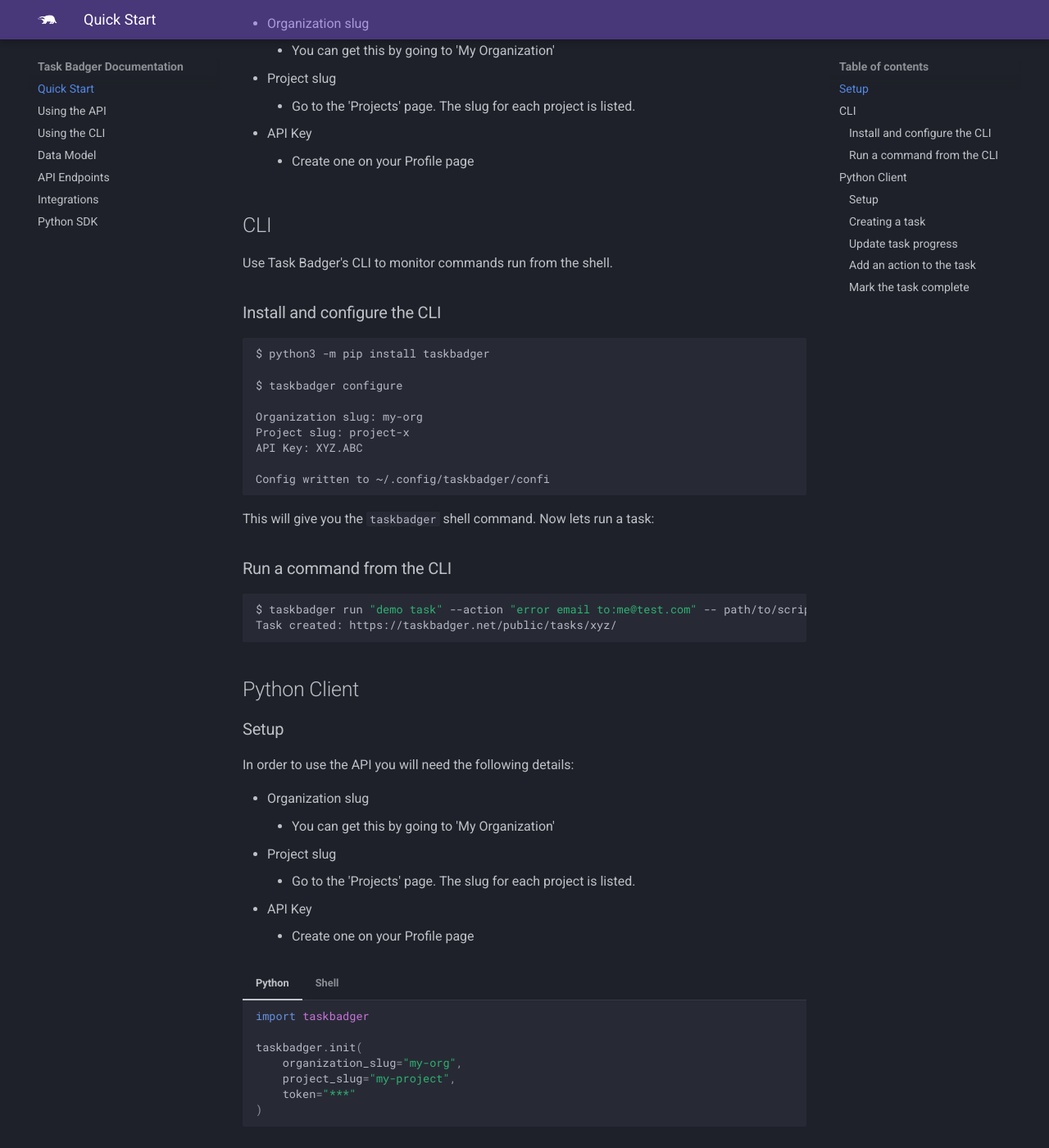
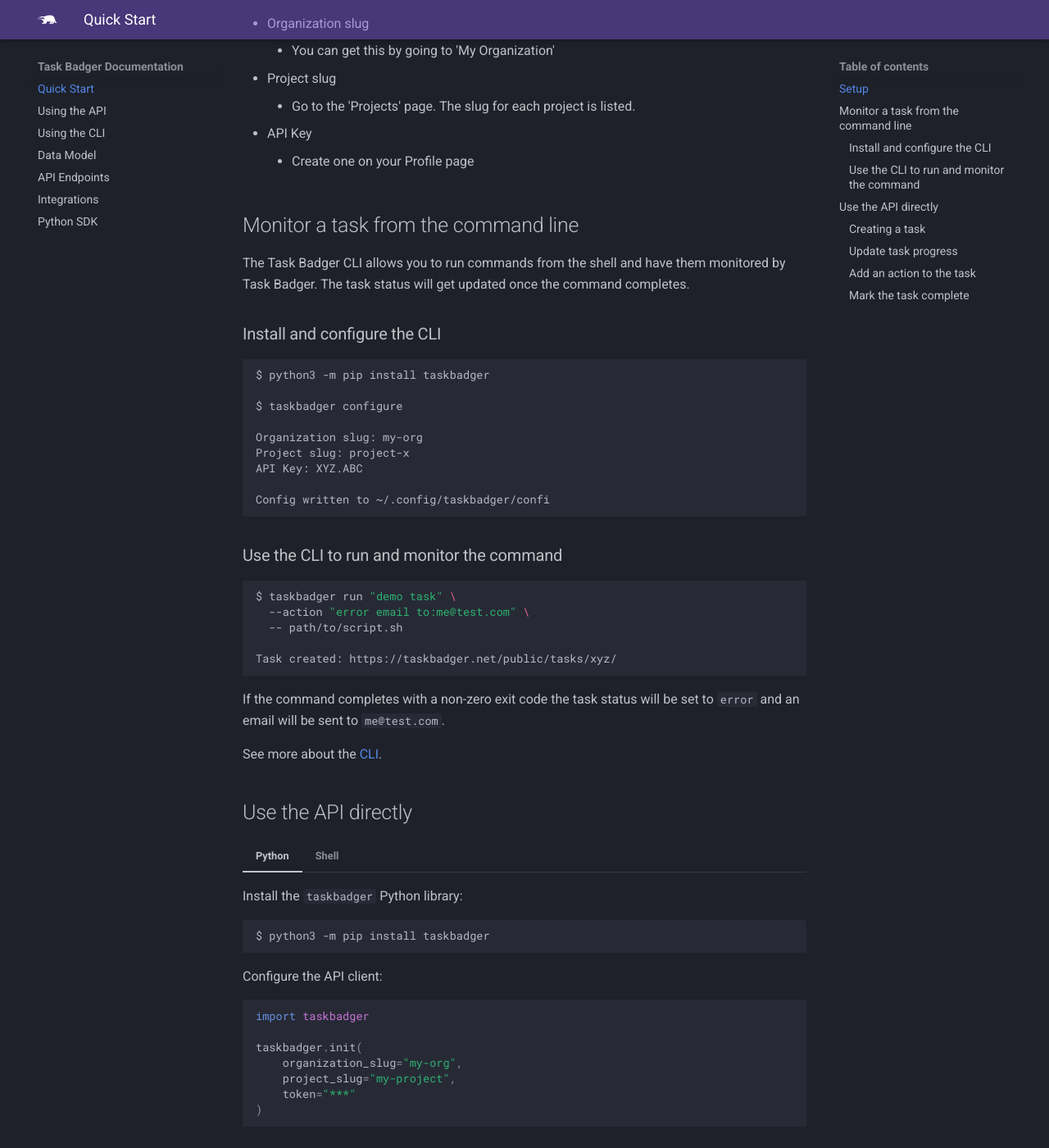
Before and after one commit to taskbadger/taskbadger-docs, an MkDocs documentation site: the page built from docs/index.md, in a window 1280 px wide and 1400 px high, scrolled down 322 px. Shown: the whole window at 82% size. Built offline with MkDocs 1.6.1 and Material for MkDocs 9.7.7, drawn with Linux system fonts in a browser that asks for light colours.

Commit message:
final changes

````diff
--- a/docs/index.md
+++ b/docs/index.md
@@ -16,8 +16,11 @@
 * API Key
     * Create one on your Profile page
 
-## CLI
-Use Task Badger's CLI to monitor commands run from the shell.
+
+## Monitor a task from the command line
+
+The Task Badger CLI allows you to run commands from the shell and have them monitored
+by Task Badger. The task status will get updated once the command completes.
 
 ### Install and configure the CLI
 
@@ -33,29 +36,34 @@
 Config written to ~/.config/taskbadger/confi
 ```
 
-This will give you the `taskbadger` shell command. Now lets run a task:
-
-### Run a command from the CLI
+### Use the CLI to run and monitor the command
 
 ```shell
-$ taskbadger run "demo task" --action "error email to:me@test.com" -- path/to/script.sh
+$ taskbadger run "demo task" \
+  --action "error email to:me@test.com" \
+  -- path/to/script.sh
+
 Task created: https://taskbadger.net/public/tasks/xyz/
 ```
 
-## Python Client
+If the command completes with a non-zero exit code the task status will be set to `error`
+and an email will be sent to `me@test.com`.
 
-### Setup
+See more about the [CLI](cli.md).
 
-In order to use the API you will need the following details:
+## Use the API directly
 
-* Organization slug
-    * You can get this by going to 'My Organization'
-* Project slug
-    * Go to the 'Projects' page. The slug for each project is listed.
-* API Key
-    * Create one on your Profile page
+
 
 === "Python"
+
+    Install the `taskbadger` Python library:
+
+    ```shell
+    $ python3 -m pip install taskbadger
+    ```
+
+    Configure the API client:
 
     ```python
     import taskbadger
@@ -68,6 +76,8 @@
     ```
 
 === "Shell"
+
+    Export the configuration parameters:
 
     ```shell
     export ORG="my-org"
````
Also changed, not shown: other parts of docs/index.md (+9 -3 lines), docs/cli.md (+13 -1 lines).
